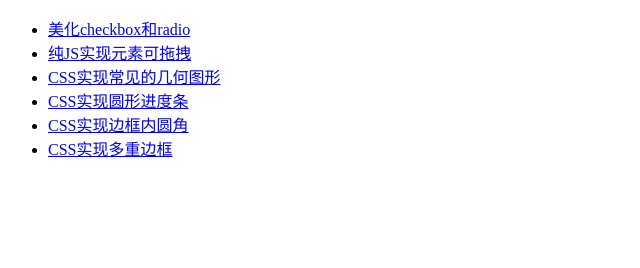
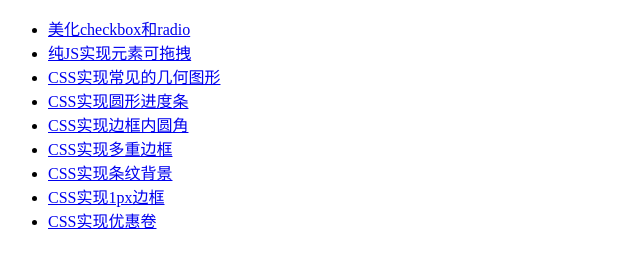
Before and after one commit to youzizi1/web-effects, a plain HTML site: page index.html in a window 1280 px wide. Shown: the whole page, without its empty margins (0-640 px from the left). Drawn offline with Linux system fonts and the light colour scheme.

Commit message:
update index.html

```diff
--- a/index.html
+++ b/index.html
@@ -1,9 +1,9 @@
 <!DOCTYPE html>
 <html lang="en">
   <head>
-  <meta charset="UTF-8">
-  <meta http-equiv="X-UA-Compatible" content="IE=edge">
-  <meta name="viewport" content="width=device-width, initial-scale=1.0">
+    <meta charset="UTF-8" />
+    <meta http-equiv="X-UA-Compatible" content="IE=edge" />
+    <meta name="viewport" content="width=device-width, initial-scale=1.0" />
     <title>Document</title>
   </head>
   <body>
@@ -20,7 +20,9 @@
       <li><a href="./CSS实现圆环进度条/index.html">CSS实现圆形进度条</a></li>
       <li><a href="./CSS实现边框内圆角/index.html">CSS实现边框内圆角</a></li>
       <li><a href="./CSS实现多重边框/index.html">CSS实现多重边框</a></li>
-
+      <li><a href="./CSS实现条纹背景/index.html">CSS实现条纹背景</a></li>
+      <li><a href="./CSS实现1px边框/index.html">CSS实现1px边框</a></li>
+      <li><a href="./CSS实现优惠券/index.html">CSS实现优惠卷</a></li>
     </ul>
   </body>
 </html>
```
Lines whose indentation alone changed are shown as unchanged.
